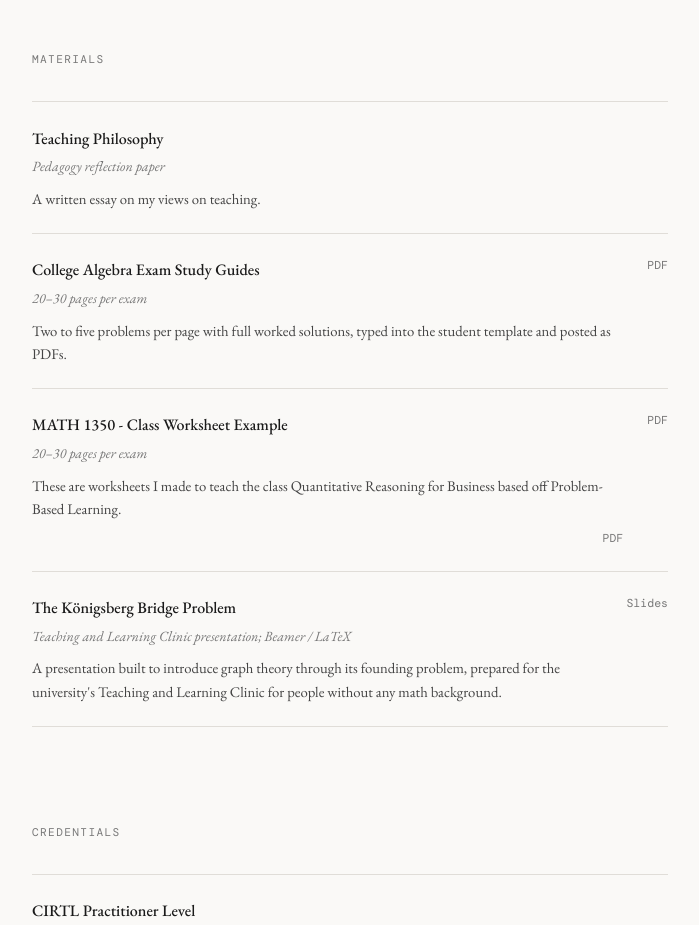
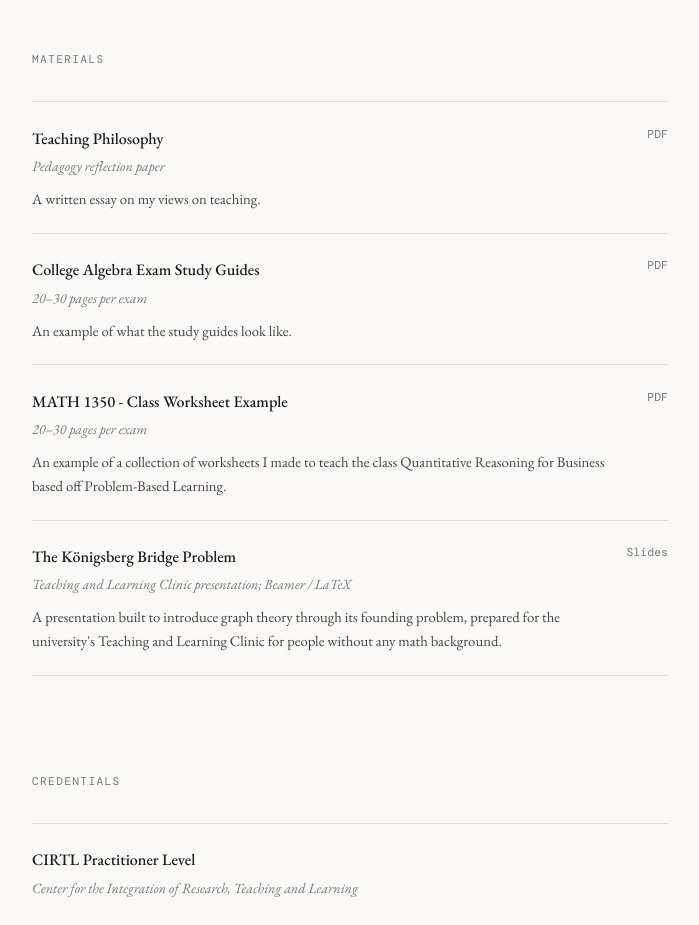
Before and after one commit to lgomez010/lgomez010.github.io, a plain HTML site: page teaching.html in a window 1280 px wide. Shown: the part 920-1845 px from the top of the page, without its empty margins (290-989 px from the left). Drawn offline with nearby package versions, Linux system fonts and the light colour scheme; a web font is replaced by a local one.

Commit message:
Revise publication links and descriptions
Updated links and descriptions in teaching.html.

```diff
--- a/teaching.html
+++ b/teaching.html
@@ -91,17 +91,16 @@
                 A written essay on my views on teaching.
               </div>
             </div>
-            <!-- <div class="pub-links">
-              <a class="pub-link" href="teaching/proof-transition-reflection.pdf" target="_blank" rel="noopener">PDF</a>
-            </div> -->
+            <div class="pub-links">
+              <a class="pub-link" href="Teaching Philosophy.pdf" target="_blank" rel="noopener">PDF</a>
+            </div>
           </li>
           <li>
             <div>
               <div class="pub-title">College Algebra Exam Study Guides</div>
               <div class="pub-meta">20–30 pages per exam</div>
               <div class="pub-desc">
-                Two to five problems per page with full worked solutions, typed into the student
-                template and posted as PDFs.
+                An example of what the study guides look like.
               </div>
             </div>
             <div class="pub-links">
@@ -113,11 +112,9 @@
               <div class="pub-title">MATH 1350 - Class Worksheet Example</div>
               <div class="pub-meta">20–30 pages per exam</div>
               <div class="pub-desc">
-                These are worksheets I made to teach the class Quantitative Reasoning for Business based off Problem-Based Learning.
+                An example of a collection of worksheets I made to teach the class Quantitative Reasoning for Business
+                based off Problem-Based Learning.
               </div>
-            </div>
-            <div class="pub-links">
-              <a class="pub-link" href="worksheet 2A.pdf" target="_blank" rel="noopener">PDF</a>
             </div>
             <div class="pub-links">
               <a class="pub-link" href="worksheet 3B.pdf" target="_blank" rel="noopener">PDF</a>
```
